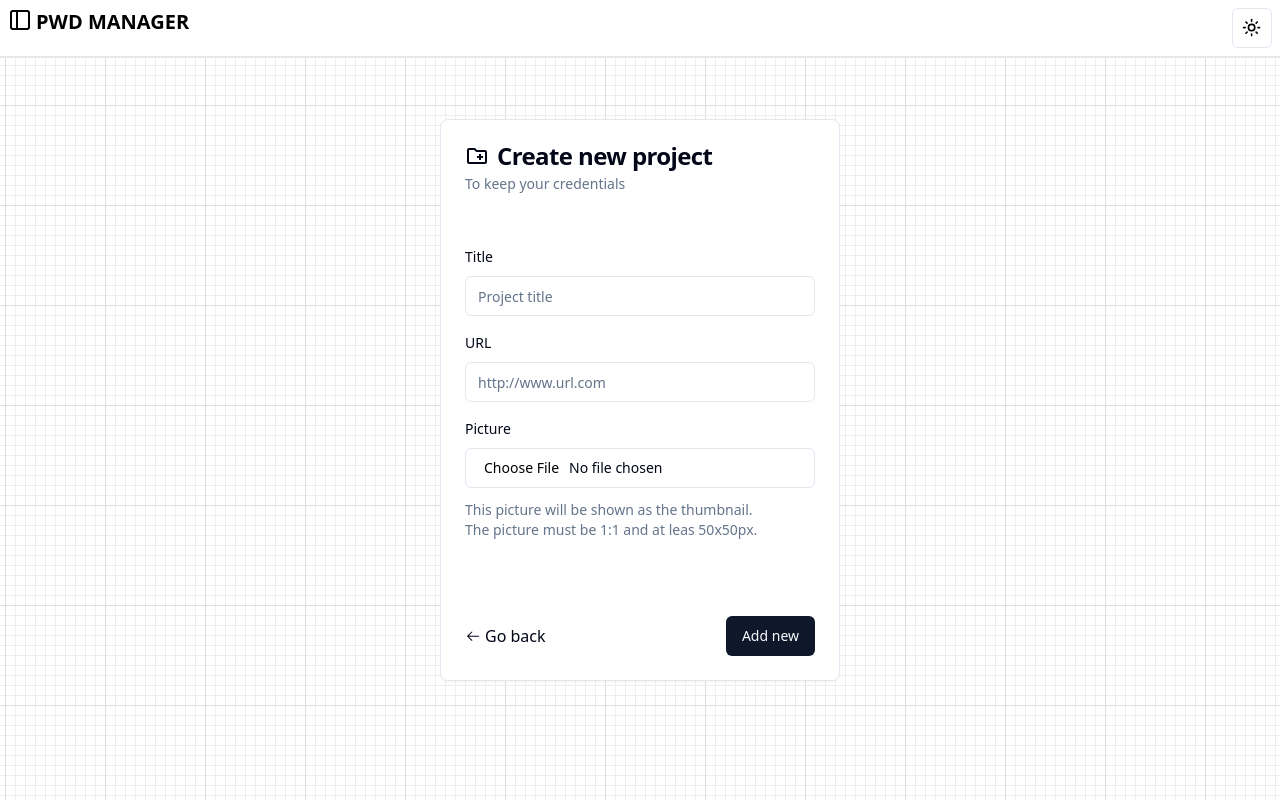
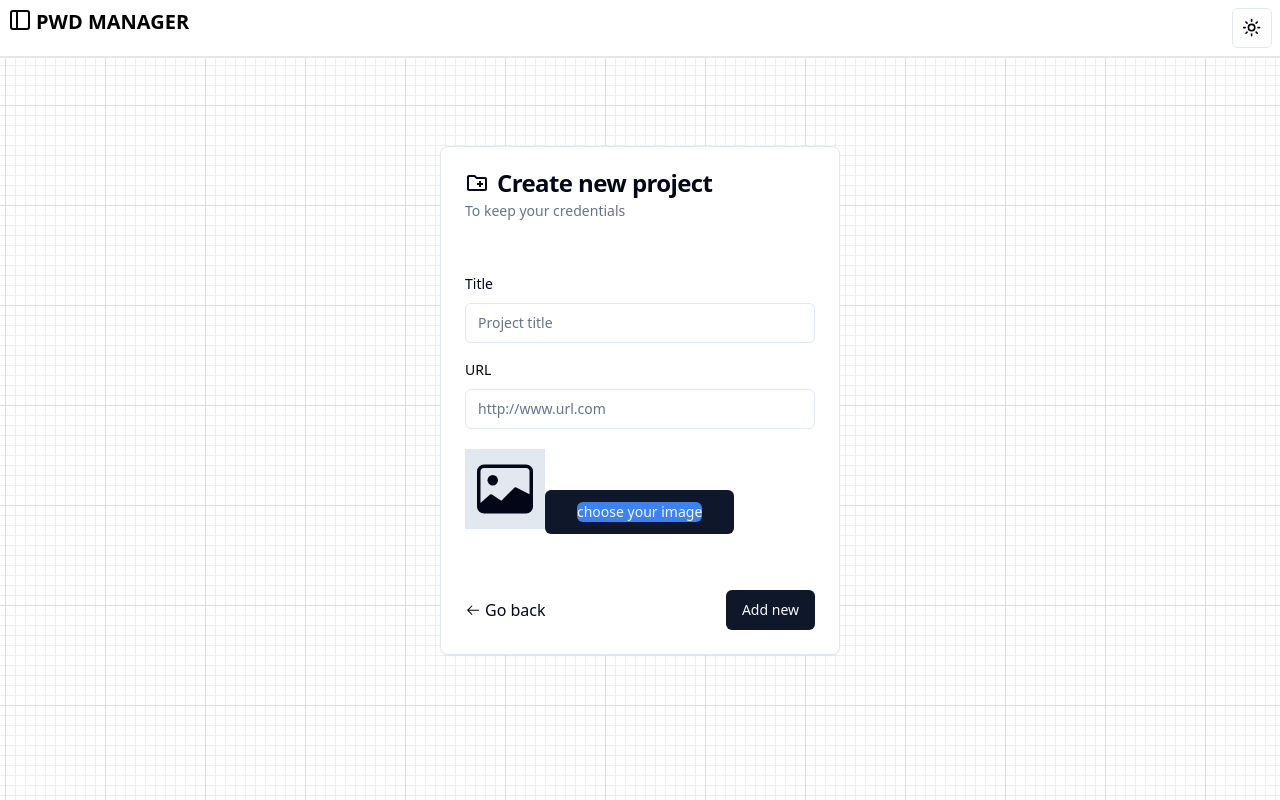
Before and after one commit to estherogami/password-manager, a Next.js app: page /new in a window 1280 px wide. Built offline with nearby package versions, Linux system fonts and the light colour scheme.

Commit message:
Fixed validation with image and url. Added preview template.

```diff
--- a/app/new/page.tsx
+++ b/app/new/page.tsx
@@ -11,9 +11,7 @@ import {
   FormItem,
   FormLabel,
   FormMessage,
-  FormDescription
 } from "@/components/ui/form"
-import { toast } from "@/components/ui/use-toast"
 import { Input } from "@/components/ui/input"
 import { GoArrowLeft } from "react-icons/go";
 import { MdOutlineCreateNewFolder } from "react-icons/md";
@@ -27,23 +25,25 @@ import {
   CardTitle,
 } from "@/components/ui/card"
 import Link from "next/link"
+import { BsImage } from "react-icons/bs";
+
 
 //File input validation variables
-const MAX_FILE_SIZE = 1024 * 1024 * 5;
+const MAX_FILE_SIZE = 500000;
 const ACCEPTED_IMAGE_MIME_TYPES = [
   "image/jpeg",
   "image/jpg",
   "image/png",
   "image/webp",
 ];
-const ACCEPTED_IMAGE_TYPES = ["jpeg", "jpg", "png", "webp"];
+// const ACCEPTED_IMAGE_TYPES = ["jpeg", "jpg", "png", "webp"];
 
 
 const formSchema = z.object({
   title: z.string().min(3, { message: "Tittle must be longer than 3 characters" }).max(50, { message: "Title must be shorter than 50 characters." }),
-  url: z.string().optional(),
-  picture: z.any()
-    .optional()
+  url: z.union([z.literal(""), z.string().trim().url()]),
+  adImage: z
+    .any()
     .refine((files) => {
       return files?.[0]?.size <= MAX_FILE_SIZE;
     }, `Max image size is 5MB.`)
@@ -51,6 +51,7 @@ const formSchema = z.object({
       (files) => ACCEPTED_IMAGE_MIME_TYPES.includes(files?.[0]?.type),
       "Only .jpg, .jpeg, .png and .webp formats are supported."
     ),
+
 });
 
 function NewProjectPage() {
@@ -59,8 +60,8 @@ function NewProjectPage() {
     resolver: zodResolver(formSchema),
     defaultValues: {
       title: "",
-      picture: "",
-      url: ""
+      url: "",
+      adImage: ""
     },
   })
 
@@ -71,17 +72,16 @@ function NewProjectPage() {
   // 2. Define a submit handler.
   function onSubmit(values: z.infer<typeof formSchema>) {
 
-    // Do something with the form values.
-    // ✅ This will be type-safe and validated.
-    toast({
-      title: "You submitted the following values:",
-      description: (
-        <pre className="mt-2 w-[340px] rounded-md bg-slate-950 p-4">
-          <code className="text-white">{JSON.stringify(values, null, 2)}</code>
-        </pre>
-      ),
-    })
-    console.log(values)
+    //Convert to json and send to db
+    // toast({
+    //   title: "You submitted the following values:",
+    //   description: (
+    //     <pre className="mt-2 w-[340px] rounded-md bg-slate-950 p-4">
+    //       <code className="text-white">{JSON.stringify(values, null, 2)}</code>
+    //     </pre>
+    //   ),
+    // })
+    console.log(values.adImage[0].name)
   }
 
 
@@ -101,46 +101,82 @@ function NewProjectPage() {
                   control={form.control}
                   name="title"
                   render={({ field }) => (
-                    <FormItem>
-                      <div className="mb-5 flex flex-col gap-3">
+                    <FormItem className="mb-5">
+                      <div className=" flex flex-col gap-3">
                         <FormLabel>Title</FormLabel>
                         <FormControl >
                           <Input placeholder="Project title" {...field} />
                         </FormControl>
                       </div>
+                      <FormMessage />
                     </FormItem>
                   )} />
+
                 <FormField
                   control={form.control}
                   name="url"
                   render={({ field }) => (
-                    <FormItem>
-                      <div className="mb-5 flex flex-col gap-3">
+                    <FormItem className="mb-5">
+                      <div className="flex flex-col gap-3">
                         <FormLabel>URL</FormLabel>
                         <FormControl>
                           <Input placeholder="http://www.url.com" {...field} />
                         </FormControl>
                       </div>
+                      <FormMessage />
                     </FormItem>
                   )} />
+
+
                 <FormField
                   control={form.control}
-                  name="picture"
+                  name="adImage"
                   render={({ field }) => (
                     <FormItem>
-                      <div className="mb-5 flex flex-col gap-3">
-                        <FormLabel>Picture</FormLabel>
-                        <FormControl>
-                          <Input id="picture" type="file" placeholder="shadcn" {...field} />
-                        </FormControl>
-                        <FormDescription>
-                          This picture will be shown as the thumbnail. <br />The picture must be 1:1 and at leas 50x50px.
-                        </FormDescription>
+                      {/* Preview image */}
+                      {/* {selectedImage ? (
+                            <div className="md:max-w-[200px]">
+                              <img
+                                src={URL.createObjectURL(selectedImage)}
+                                alt="Selected"
+                              />
+                            </div>
+                          ) : ( */}
+                      <div className="inline-flex items-center justify-between">
+                        <div className="p-3 bg-slate-200  justify-center items-center flex">
+                          <BsImage size={56} />
+                        </div>
+                        {/* )} */}
                       </div>
+                      <FormControl>
+                        <Button size="lg" type="button">
+                          <input
+                            type="file"
+                            className="hidden"
+                            id="fileInput"
+                            onBlur={field.onBlur}
+                            name={field.name}
+                            onChange={(e) => {
+                              field.onChange(e.target.files);
+                            }}
+                            ref={field.ref}
+                          />
+                          <label
+                            htmlFor="fileInput"
+                            className="bg-blue-500 hover:bg-blue-600 text-neutral-90  rounded-md cursor-pointer inline-flex items-center"
+                          >
+
+                            <span className="whitespace-nowrap">
+                              choose your image
+                            </span>
+                          </label>
+                        </Button>
+                      </FormControl>
+                      <FormMessage />
+
                     </FormItem>
-                  )} />
-                <FormMessage />
-
+                  )}
+                />
               </CardContent>
               <CardFooter className="flex justify-between">
                 <Link href="/" className=" items-center flex gap-1 text-slate"><GoArrowLeft /> Go back</Link>
```
